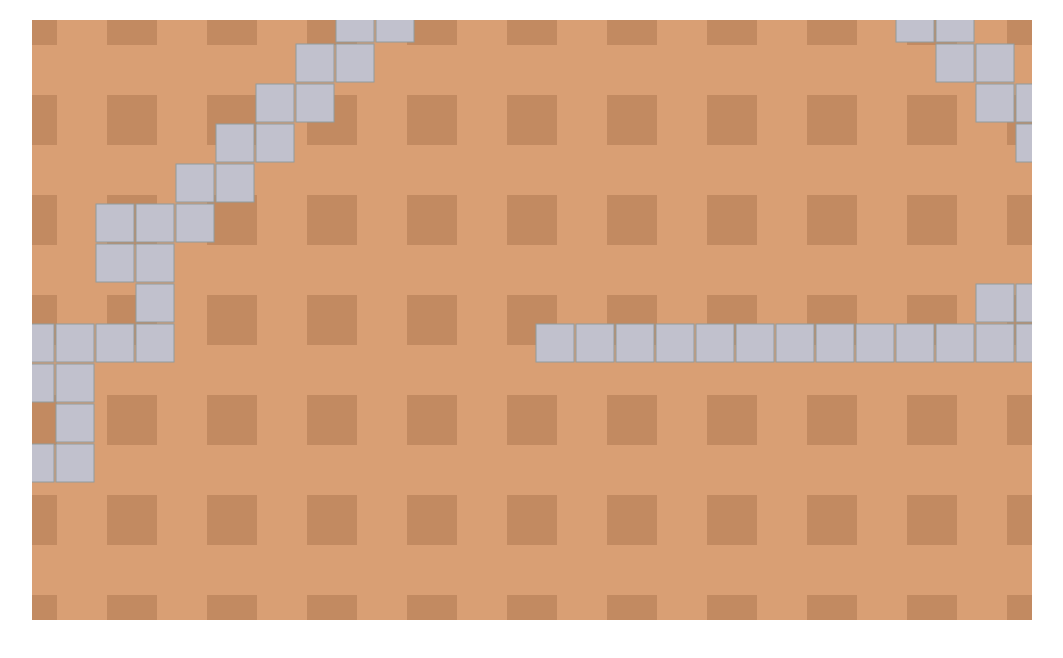
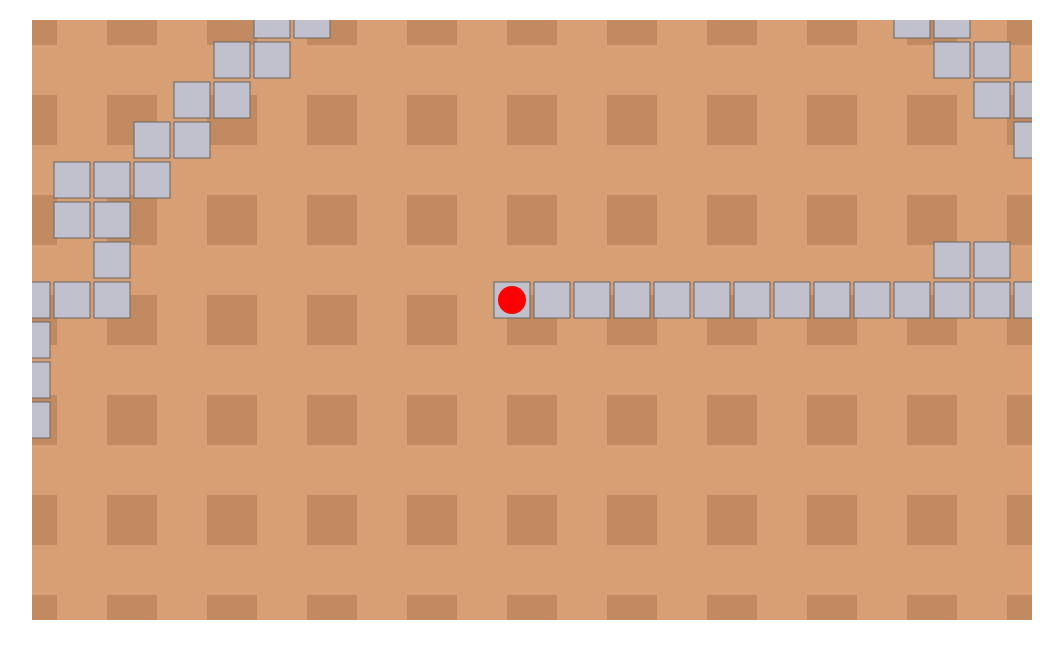
Before and after one commit to shalldie/a-dance-of-fire-and-ice, a website built with webpack: page index.html in a window 1280 px wide. Shown: the whole page, without its empty margins (108-1171 px from the left). Built offline with nearby package versions, Linux system fonts and the light colour scheme.

Commit message:
添加circle

```diff
--- a/src/Config.ts
+++ b/src/game/Config.ts
@@ -1,4 +1,4 @@
-import mapArr from './map.json';
+import mapArr from '../map.json';
 
 /**
  * 游戏相关配置、全局变量
--- a/src/Logic.ts
+++ b/src/game/Logic.ts
@@ -1,5 +1,7 @@
 import Config from './Config';
-import Stone from './shape/Stone';
+import Stone from '../shape/Stone';
+import Ball, { BallType } from '../shape/Ball';
+import Circle from '../shape/Circle';
 
 export default class Logic {
 
@@ -22,7 +24,19 @@ export default class Logic {
         canvas.height = Config.CANVAS_HEIGHT;
     }
 
+    private redBall = new Ball();
+
+    private blueBall = new Ball({
+        ballType: BallType.Blue
+    });
+
+    private circle = new Circle();
+
     private stones: Stone[] = [];
+
+    private get currentStone() {
+        return this.stones[this.currentStep - 1];
+    }
 
     private createStones() {
         const list: Stone[] = [];
@@ -39,6 +53,9 @@ export default class Logic {
         }
         list.sort((a, b) => a.step - b.step);
         this.stones = list;
+
+        this.redBall.x = this.currentStone.x;
+        this.redBall.y = this.currentStone.y;
     }
 
     private drawStones() {
@@ -47,28 +64,34 @@ export default class Logic {
         }
     }
 
-
     private draw() {
         this.drawStones();
+        this.redBall.draw();
     }
 
     private moveToCenter() {
-        const stone = this.stones[this.currentStep - 1];
+        const stone = this.currentStone;
         const center = {
             x: Config.GAME_WIDTH / (2 * Config.BLOCK_SIZE),
             y: Config.GAME_HEIGHT / (2 * Config.BLOCK_SIZE)
         };
         const offset = {
-            x: center.x - stone.x,
-            y: center.y - stone.y
+            x: center.x - stone.x - 1,
+            y: center.y - stone.y - 1
         };
-        Config.canvas.style.cssText = [
-            `transform:translate3d(${offset.x * stone.size}px,${offset.y * stone.size}px,0)`
-        ].join(';');
+        // Config.canvas.style.cssText = [
+        //     `transform:translate3d(${offset.x * stone.size}px,${offset.y * stone.size}px,0)`
+        // ].join(';');
+        Config.canvas.style.transform = `translate3d(${offset.x * stone.size}px,${offset.y * stone.size}px,0)`;
     }
 
     public moveNext() {
+        // step+1
         this.currentStep++;
+        // circle
+        this.circle.moveTo(this.currentStone.x, this.currentStone.y);
+
         this.moveToCenter();
     }
+
 }
--- a/src/index.scss
+++ b/src/index.scss
@@ -34,5 +34,6 @@ body {
 
     .canvas {
         transition: 0.5s;
+        transition-timing-function: linear;
     }
 }
--- a/src/index.ts
+++ b/src/index.ts
@@ -1,6 +1,6 @@
 // import '@babel/polyfill';
 import './index.scss';
-import Logic from './Logic';
+import Logic from './game/Logic';
 
 
 window['logic'] = new Logic();
--- /dev/null
+++ b/src/shape/Ball.ts
@@ -0,0 +1,45 @@
+import Shape from "./Shape";
+import IShape from "./IShape";
+import Config from "../game/Config";
+
+export enum BallType {
+    Red = '#f00',
+    Blue = '#2ad'
+}
+
+export default class Ball extends Shape {
+
+    private offsetSize = 6;
+
+    public r: number = ~~(Config.BLOCK_SIZE / 2);
+
+    public size = Config.BLOCK_SIZE;
+
+    /**
+     * 球的类型
+     *
+     * @memberof Ball
+     */
+    public ballType = BallType.Red;
+
+    constructor(shape?: IShape) {
+        super(shape);
+        shape && Object.assign(this, shape);
+    }
+
+    public draw() {
+
+        this.ctx.save();
+
+        this.ctx.fillStyle = this.ballType;
+        this.ctx.arc(
+            this.x * this.size + Config.BLOCK_SIZE / 2,
+            this.y * this.size + Config.BLOCK_SIZE / 2,
+            this.r - this.offsetSize,
+            0,
+            2 * Math.PI
+        );
+        this.ctx.fill();
+        this.ctx.restore();
+    }
+}
--- /dev/null
+++ b/src/shape/Circle.ts
@@ -0,0 +1,51 @@
+import Shape from "./Shape";
+import Config from "../game/Config";
+import IShape from "./IShape";
+
+export default class Circle extends Shape {
+
+    private createTime = new Date().getTime();
+
+    private get rotate(): number {
+        const anglePerMil = -Math.PI / 1000;
+        const diffTime = new Date().getTime() - this.createTime;
+        return ~~(diffTime * anglePerMil % (2 * Math.PI));
+    }
+
+    public readonly size = Config.BLOCK_SIZE;
+
+    public readonly r: number = Config.BLOCK_SIZE;
+
+    constructor(shape?: IShape) {
+        super(shape);
+        shape && Object.assign(this, shape);
+    }
+
+    /**
+     * 移动坐标
+     *
+     * @param {number} x x坐标
+     * @param {number} y y坐标
+     * @memberof Circle
+     */
+    public moveTo(x: number, y: number): void {
+        this.x = x;
+        this.y = y;
+    }
+
+    public draw(): void {
+        this.ctx.save();
+        this.ctx.setLineDash([6]);
+        this.ctx.lineWidth = 2;
+        this.ctx.rotate(this.rotate);
+        this.ctx.arc(
+            this.x * this.size + Config.BLOCK_SIZE / 2,
+            this.y * this.size + Config.BLOCK_SIZE / 2,
+            this.r,
+            0,
+            2 * Math.PI
+        );
+        this.ctx.stroke();
+        this.ctx.restore();
+    }
+}
--- a/src/shape/Shape.ts
+++ b/src/shape/Shape.ts
@@ -1,5 +1,5 @@
 import IShape from './IShape';
-import Config from '../Config';
+import Config from '../game/Config';
 
 export default abstract class Shape implements IShape {
 
--- a/src/shape/Stone.ts
+++ b/src/shape/Stone.ts
@@ -1,16 +1,17 @@
 import Shape from "./Shape";
 import IShape from "./IShape";
-import Config from '../Config';
+import Config from '../game/Config';
 
 export default class Stone extends Shape {
 
-    private borderColor = '#929b9c';
+    // private borderColor = '#929b9c';
+    private borderColor = '#666';
 
     private backgroundColor = '#c1c1cd';
 
     // private size = Config.BLOCK_SIZE;
 
-    private offsetSize = 4;
+    private offsetSize = 2;
 
     public size = Config.BLOCK_SIZE;
 
@@ -55,14 +56,14 @@ export default class Stone extends Shape {
         this.ctx.fillRect(
             this.x * this.size + this.offsetSize,
             this.y * this.size + this.offsetSize,
-            this.size - this.offsetSize / 2,
-            this.size - this.offsetSize / 2
+            this.size - this.offsetSize * 2,
+            this.size - this.offsetSize * 2
         );
         this.ctx.strokeRect(
             this.x * this.size + this.offsetSize,
             this.y * this.size + this.offsetSize,
-            this.size - this.offsetSize / 2,
-            this.size - this.offsetSize / 2
+            this.size - this.offsetSize * 2,
+            this.size - this.offsetSize * 2
         );
         this.ctx.restore();
     }
```
Also changed, not shown: src/utils/index.ts (added).
